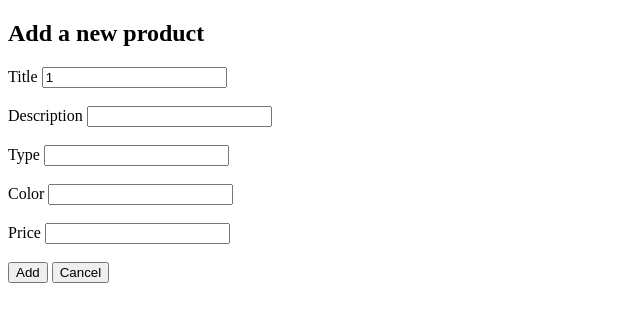
After one commit to suon0001/customize, a PHP site: page /admin/editProduct.php?GetID=1 in a window 1280 px wide. The commit adds this page. Shown: the top 322 px of the page, without its empty margins (0-640 px from the left). Run offline with PHP 8.4, Linux system fonts and the light colour scheme; data that the repository does not hold is empty.

Commit message:
Initial commit

```diff
--- /dev/null
+++ b/admin/editProduct.php
@@ -0,0 +1,53 @@
+<?php
+include('../includes/db/connection.php');
+$product_id = $_GET['GetID'];
+$query = "SELECT * FROM product WHERE product_id='".$product_id."'";
+$result = mysqli_query($con, $query);
+
+while($row=mysqli_fetch_assoc($result)) {
+    $product_id = $row['product_id'];
+    $title = $row['title'];
+    $description = $row['description'];
+    $type = $row['type'];
+    $color = $row['color'];
+    $price = $row['price'];
+}
+
+
+?>
+
+<!doctype html>
+<html lang="en">
+<head>
+    <meta charset="UTF-8">
+    <meta name="viewport"
+          content="width=device-width, user-scalable=no, initial-scale=1.0, maximum-scale=1.0, minimum-scale=1.0">
+    <meta http-equiv="X-UA-Compatible" content="ie=edge">
+    <title>add product</title>
+</head>
+<body>
+
+<h2>Add a new product</h2>
+<form action="../includes/controller/addItems.php" method="post">
+    <label for="title">Title</label>
+    <input type="text" name="title" value="<?php echo $product_id?>"> <br> <br>
+
+    <label for="description">Description</label>
+    <input type="text" name="description" value="<?php echo $description?>"> <br> <br>
+
+    <label for="type">Type</label>
+    <input type="text" name="type" value="<?php echo $type?>"> <br> <br>
+
+    <label for="color">Color</label>
+    <input type="text" name="color" value="<?php echo $color?>"> <br> <br>
+
+    <label for="title">Price</label>
+    <input type="number" name="price" value="<?php echo $price?>"> <br> <br>
+
+    <input type="submit" name="submit" value="Add">
+    <a href="productView.php"><input type="button" name="cancel" value="Cancel"></a>
+</form>
+
+
+</body>
+</html>
--- a/admin/productView.php
+++ b/admin/productView.php
@@ -46,7 +46,7 @@ $result = mysqli_query($con, $query)
             <td><?php echo $type ?></td>
             <td><?php echo $color ?></td>
             <td><?php echo $price ?></td>
-            <td><a href="edit.php?GetID=<?php echo $product_id ?>">Edit</a></td>
+            <td><a href="editProduct.php?GetID=<?php echo $product_id ?>">Edit</a></td>
             <td><a href="#">Delete</a></td>
 
         </tr>
```
Also changed, not shown: admin/addProduct.php (+14 -9 lines), includes/controller/admin.php (deleted).
